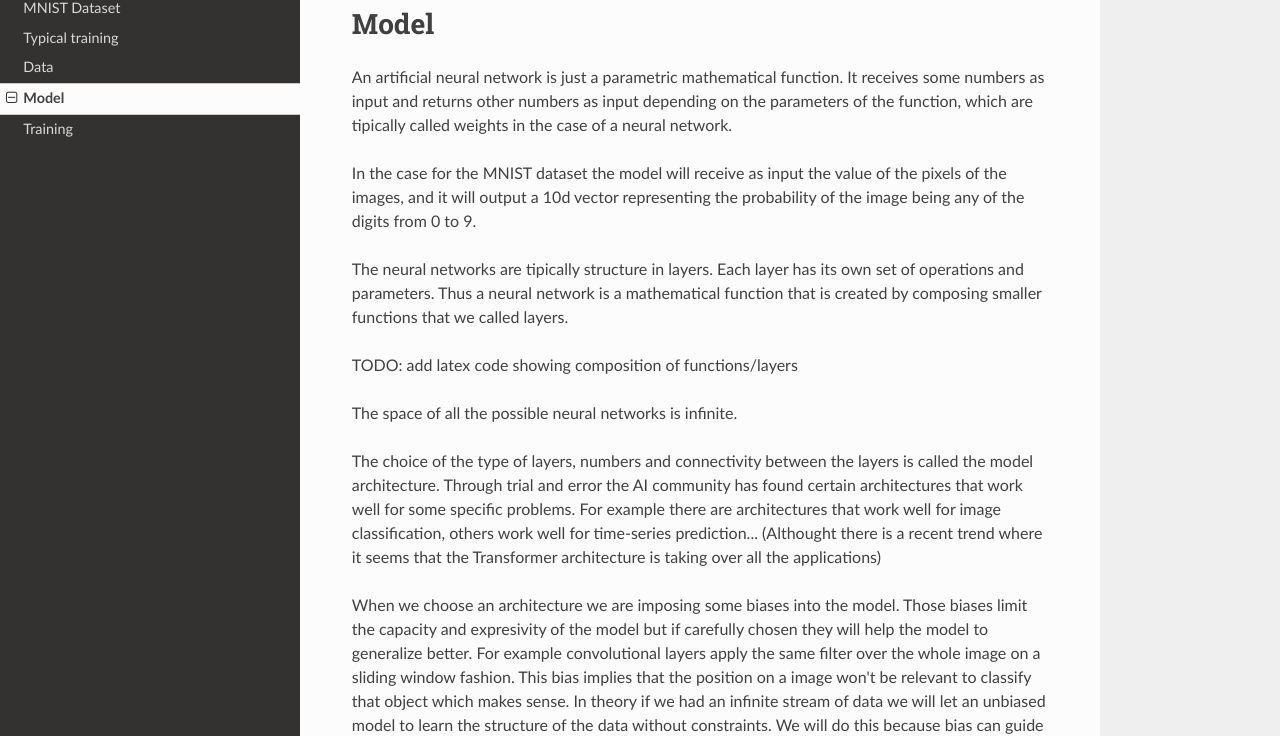
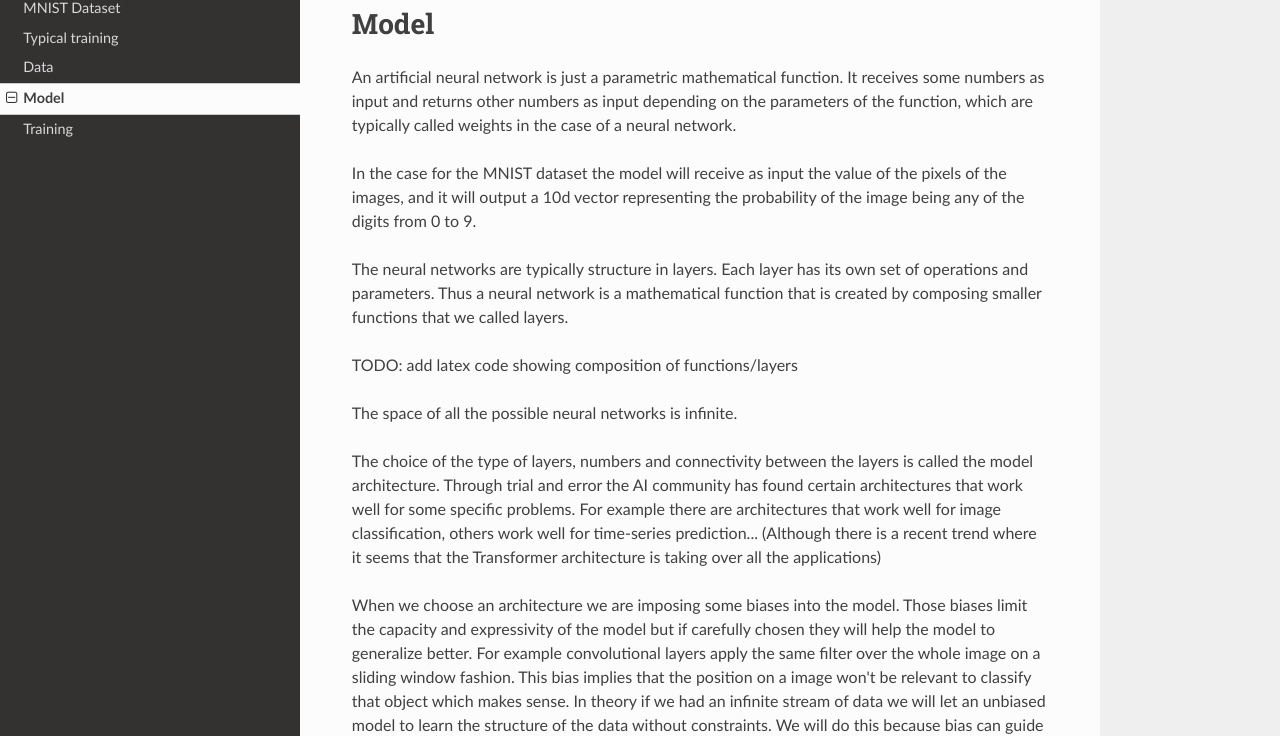
Before and after one commit to ironbar/mnist_universe, an MkDocs documentation site: the page built from docs/03_model.md, in a window 1280 px wide and 1080 px high. Shown: the part 141-877 px from the top of the window. Built offline with MkDocs 1.6.1, drawn with Linux system fonts in a browser that asks for light colours; nearby versions of some CDN libraries; some of the changed text lies outside the part shown.

Commit message:
spelling fixes

```diff
--- a/docs/03_model.md
+++ b/docs/03_model.md
@@ -1,17 +1,17 @@
 # Model
 
-An artificial neural network is just a parametric mathematical function. It receives some numbers as input and returns other numbers as input depending on the parameters of the function, which are tipically called weights in the case of a neural network.
+An artificial neural network is just a parametric mathematical function. It receives some numbers as input and returns other numbers as input depending on the parameters of the function, which are typically called weights in the case of a neural network.
 
 In the case for the MNIST dataset the model will receive as input the value of the pixels of the images, and it will output a 10d vector representing the probability of the image being any of the digits from 0 to 9.
 
-The neural networks are tipically structure in layers. Each layer has its own set of operations and parameters. Thus a neural network is a mathematical function that is created by composing smaller functions that we called layers.
+The neural networks are typically structure in layers. Each layer has its own set of operations and parameters. Thus a neural network is a mathematical function that is created by composing smaller functions that we called layers.
 
 TODO: add latex code showing composition of functions/layers
 
 The space of all the possible neural networks is infinite.
 
 The choice of the type of layers, numbers and connectivity between the layers is called the model architecture.
-Through trial and error the AI community has found certain architectures that work well for some specific problems. For example there are architectures that work well for image classification, others work well for time-series prediction... (Althought there is a recent trend where it seems that the Transformer architecture is taking over all the applications)
+Through trial and error the AI community has found certain architectures that work well for some specific problems. For example there are architectures that work well for image classification, others work well for time-series prediction... (Although there is a recent trend where it seems that the Transformer architecture is taking over all the applications)
 
-When we choose an architecture we are imposing some biases into the model. Those biases limit the capacity and expresivity of the model but if carefully chosen they will help the model to generalize better. For example convolutional layers apply the same filter over the whole image on a sliding window fashion. This bias implies that the position on a image won't be relevant to classify that object which makes sense.
+When we choose an architecture we are imposing some biases into the model. Those biases limit the capacity and expressivity of the model but if carefully chosen they will help the model to generalize better. For example convolutional layers apply the same filter over the whole image on a sliding window fashion. This bias implies that the position on a image won't be relevant to classify that object which makes sense.
 In theory if we had an infinite stream of data we will let an unbiased model to learn the structure of the data without constraints. We will do this because bias can guide the learning process in a limited set of data, but they also impose limits on the model performance (because there is almost always an exception to each rule)
```
Also changed, not shown: docs/02_data.md (+1 -1 lines).
